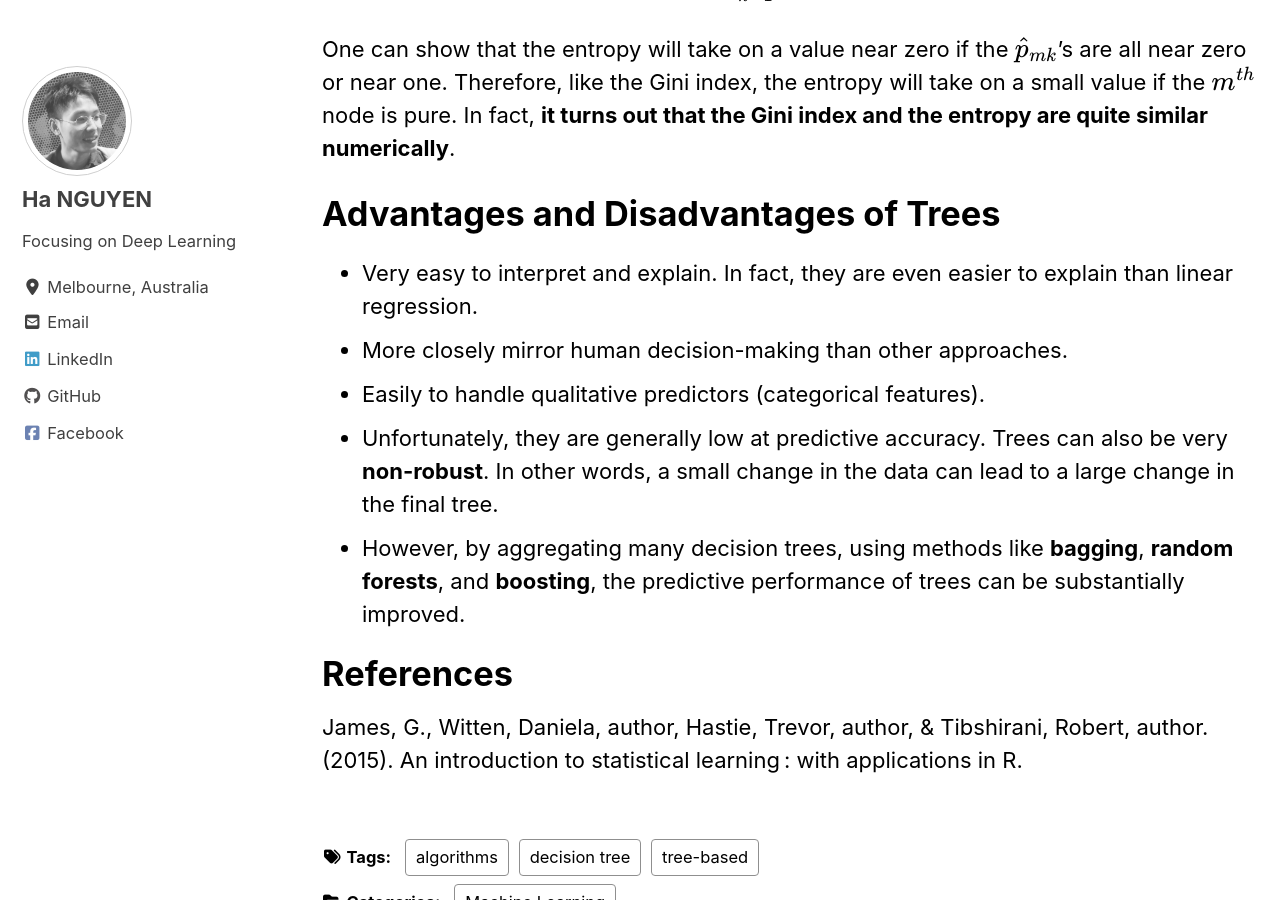
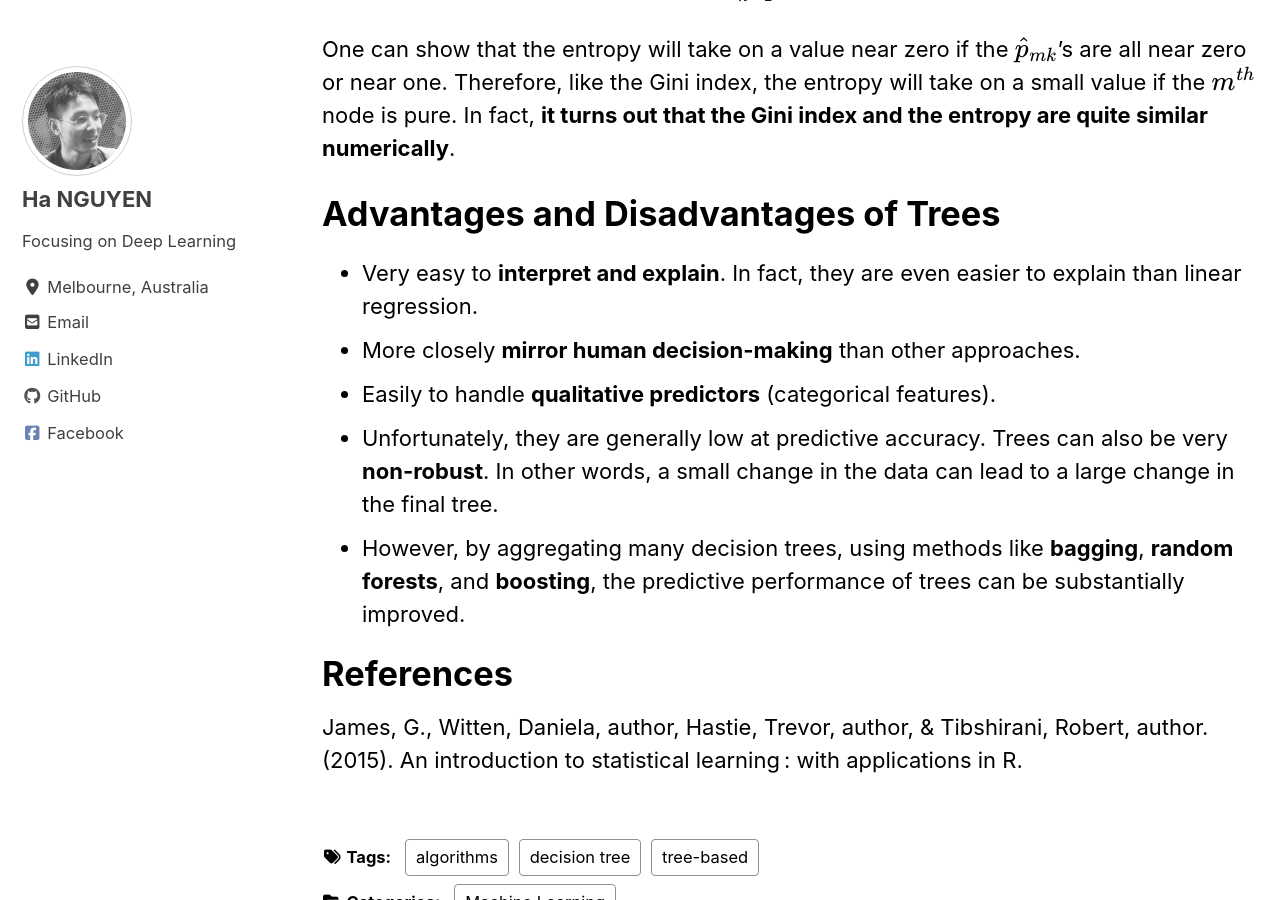
Before and after one commit to datasciblog/datasciblog.github.io, a Jekyll site: the page built from _posts/2020-02-18-tree-based-methods-01.md, in a window 1280 px wide and 900 px high, scrolled down 6082 px. Built offline with Jekyll 4.4.1, drawn with Linux system fonts in a browser that asks for light colours; cached includes are drawn as plain includes; nearby versions of some CDN libraries; formulas are drawn with MathJax 3; some of the changed text lies outside the part shown.

```diff
--- a/_posts/2020-02-18-tree-based-methods-01.md
+++ b/_posts/2020-02-18-tree-based-methods-01.md
@@ -57,7 +57,7 @@ Unfortunately, it is computationally infeasible to consider every possible parti
 
 In order to perform recursive binary splitting:
 - We first select the predictor $X_j$ and the cutpoint $s$ such that splitting the predictor space into the regions $ \big{ X \| X_j < s \big}$ and $ \big{ X \| X_j ≥ s \big}$ leads to the greatest possible reduction in $RSS$. That is, we consider all predictors $X_1, ... , X_p$, and all possible values of the cutpoint $s$ for each of the predictors, and then choose the predictor and cutpoint such that there sulting tree has the lowest $RSS$.
-- Next, we repeat the process, looking for the best predictor and best cutpoint in order to split the data further so as to **minimize the $RSS$ within each of the resulting regions**.
+- Next, we repeat the process, looking for the best predictor and best cutpoint in order to split the data further so as to minimize the $RSS$ within each of the resulting regions.
 
 The process continues until a stopping criterion is reached; for instance, we may continue until no region contains more than five observations.
 
@@ -94,9 +94,9 @@ One can show that the entropy will take on a value near zero if the $\hat{p}_{mk
 
 # Advantages and Disadvantages of Trees
 
-- Very easy to interpret and explain. In fact, they are even easier to explain than linear regression.
-- More closely mirror human decision-making than other approaches.
-- Easily to handle qualitative predictors (categorical features).
+- Very easy to **interpret and explain**. In fact, they are even easier to explain than linear regression.
+- More closely **mirror human decision-making** than other approaches.
+- Easily to handle **qualitative predictors** (categorical features).
 - Unfortunately, they are generally low at predictive accuracy. Trees can also be very **non-robust**. In other words, a small change in the data can lead to a large change in the final tree.
 - However, by aggregating many decision trees, using methods like **bagging**, **random forests**, and **boosting**, the predictive performance of trees can be substantially improved.
 
```
